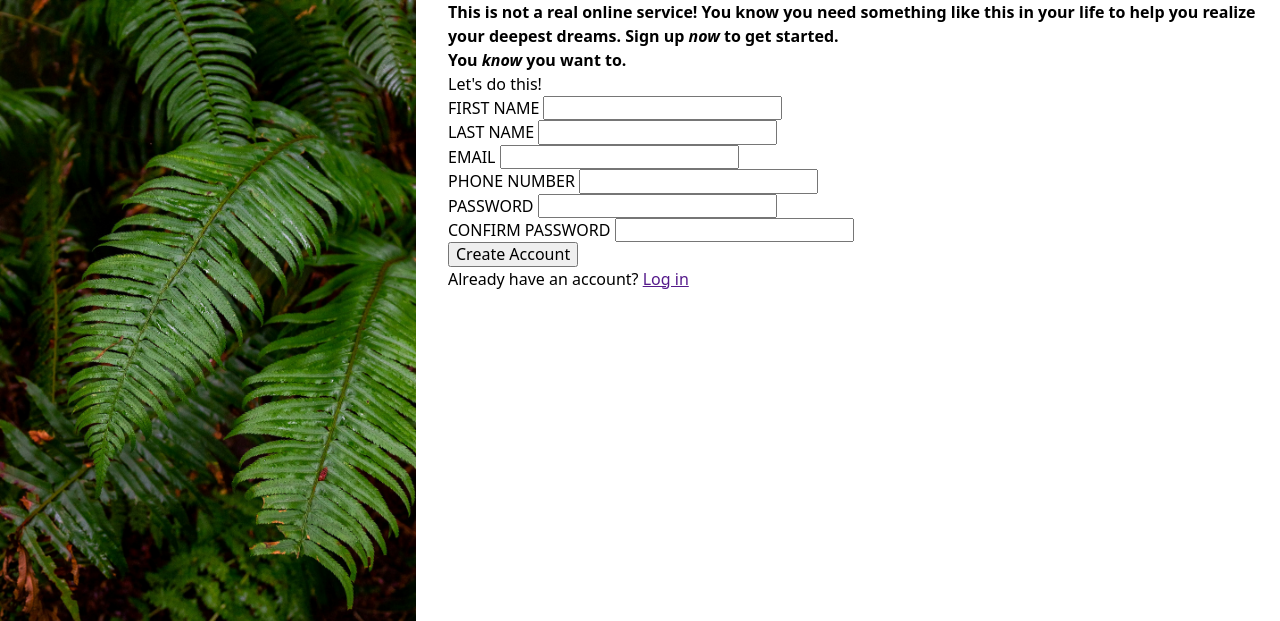
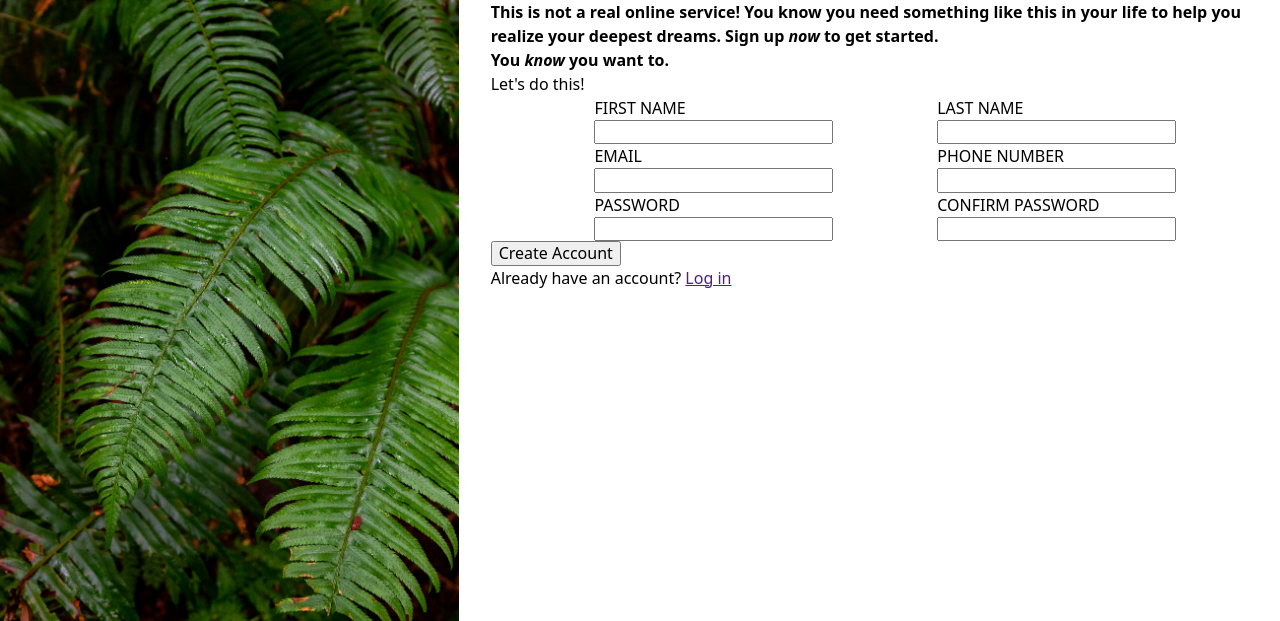
Before and after one commit to amestr1s/signup, a plain HTML site: page index.html in a window 1280 px wide. Shown: the top 621 px of the page. Drawn offline with Linux system fonts and the light colour scheme.

Commit message:
Fix initial form

```diff
--- a/styles.css
+++ b/styles.css
@@ -37,12 +37,14 @@ body {
 }
 
 #leftSide {
-    flex: 1;
+    flex: 1 0 5%;
 }
 
 #rightSide {
     flex: 2;
     margin-left: 32px;
+    display: flex;
+    flex-direction: column;
 }
 
 #logoText {
@@ -50,3 +52,20 @@ body {
     font-size: 48px;
     font-weight: 900;
 }
+
+#topForm,
+#midForm,
+#botForm {
+    display: flex;
+    justify-content: space-evenly;
+}
+
+#topLeftForm,
+#topRightForm,
+#midLeftForm,
+#midRightForm,
+#botLeftForm,
+#botRightForm {
+    display: flex;
+    flex-direction: column;
+}
```
